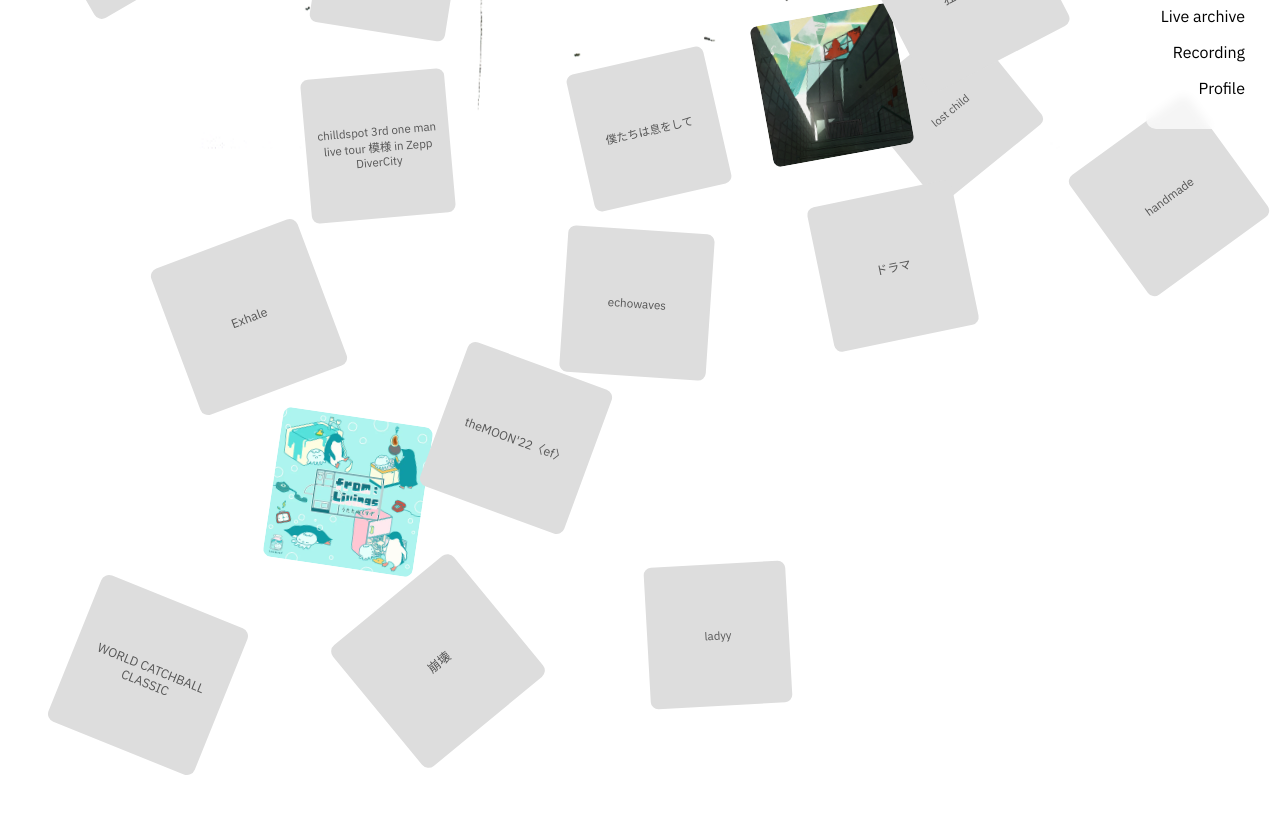
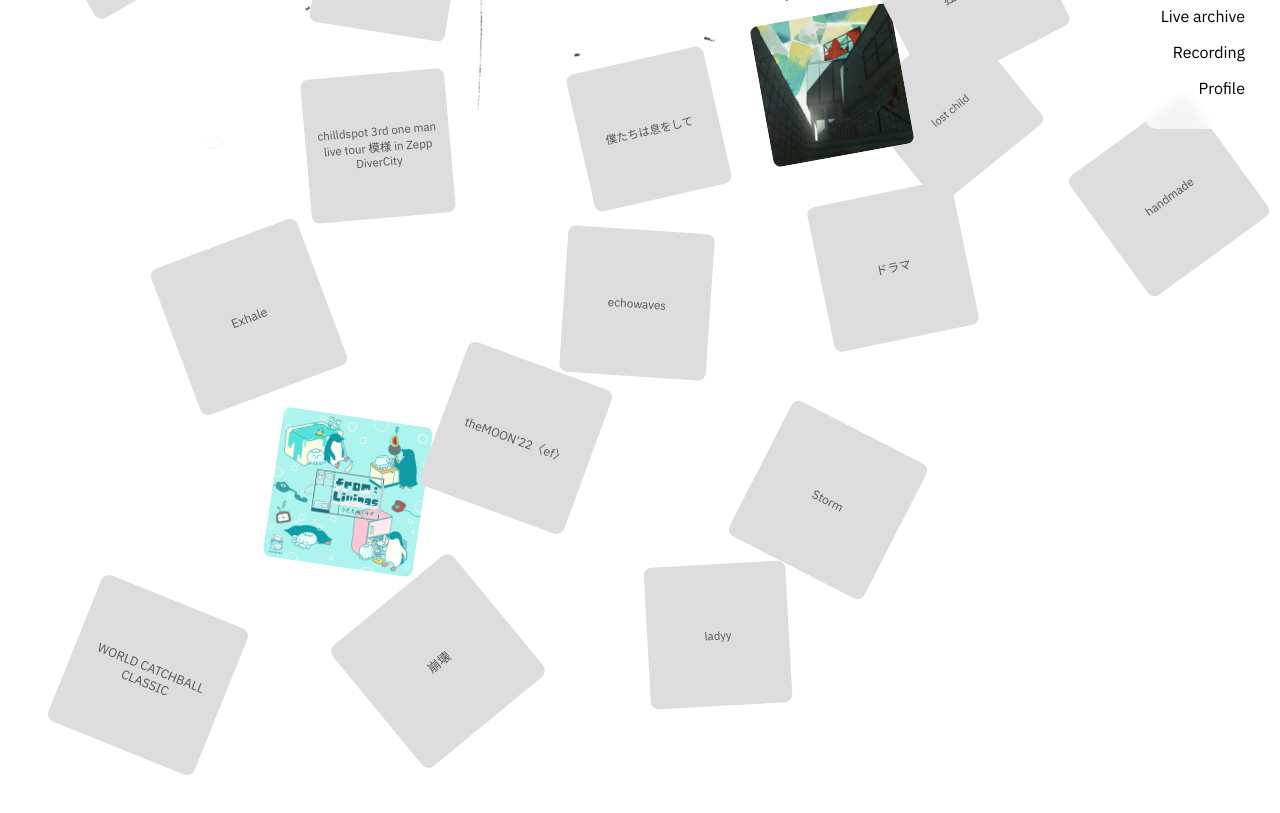
Before and after one commit to eijishima/HP, a plain HTML site: page rec.html in a window 1280 px wide. Shown: the part 651-1464 px from the top of the page. Drawn offline with Linux system fonts and the light colour scheme; no server answers.

Commit message:
recording: chilldspot「Storm」を追加

```diff
--- a/rec.html
+++ b/rec.html
@@ -248,6 +248,7 @@
     { artist: "chilldspot", title: "dance now!", spotify: "https://open.spotify.com/album/5IhY3SG2frx80zKcCPuY8o", apple: "https://music.apple.com/jp/album/1883009682", link: "https://chilldspot.jp/discography/detail/7003/", desc: "" },
     { artist: "chilldspot", title: "ladyy", spotify: "https://open.spotify.com/album/0j4aINbLc1sL3NjOUa1aTY", apple: "https://music.apple.com/jp/album/6772872537", link: "https://chilldspot.lnk.to/ladyy", desc: "" },
     { artist: "chilldspot", title: "ドラマ", spotify: "https://open.spotify.com/album/7lbMhdqelA0vkNGbUWffcJ", apple: "https://music.apple.com/jp/album/6781170633", link: "https://chilldspot.jp/discography/detail/7646/", desc: "" },
+    { artist: "chilldspot", title: "Storm", spotify: "https://open.spotify.com/album/0hsEcP6umLZ1j6bBdGWmUQ", apple: "https://music.apple.com/jp/album/6832426592", link: "https://chilldspot.jp/discography/detail/8538/", desc: "Drums" },
 
     // 他も同様に追加
   ];
```
